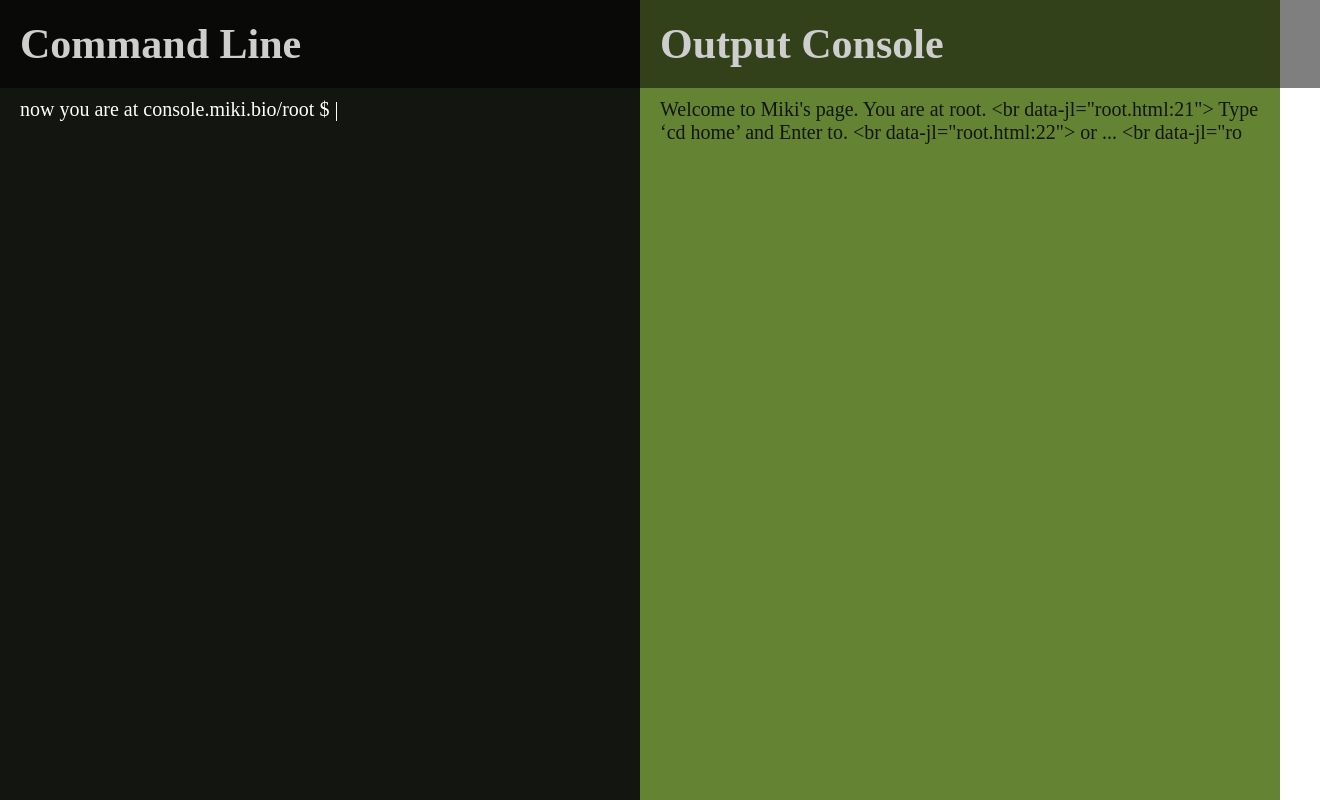
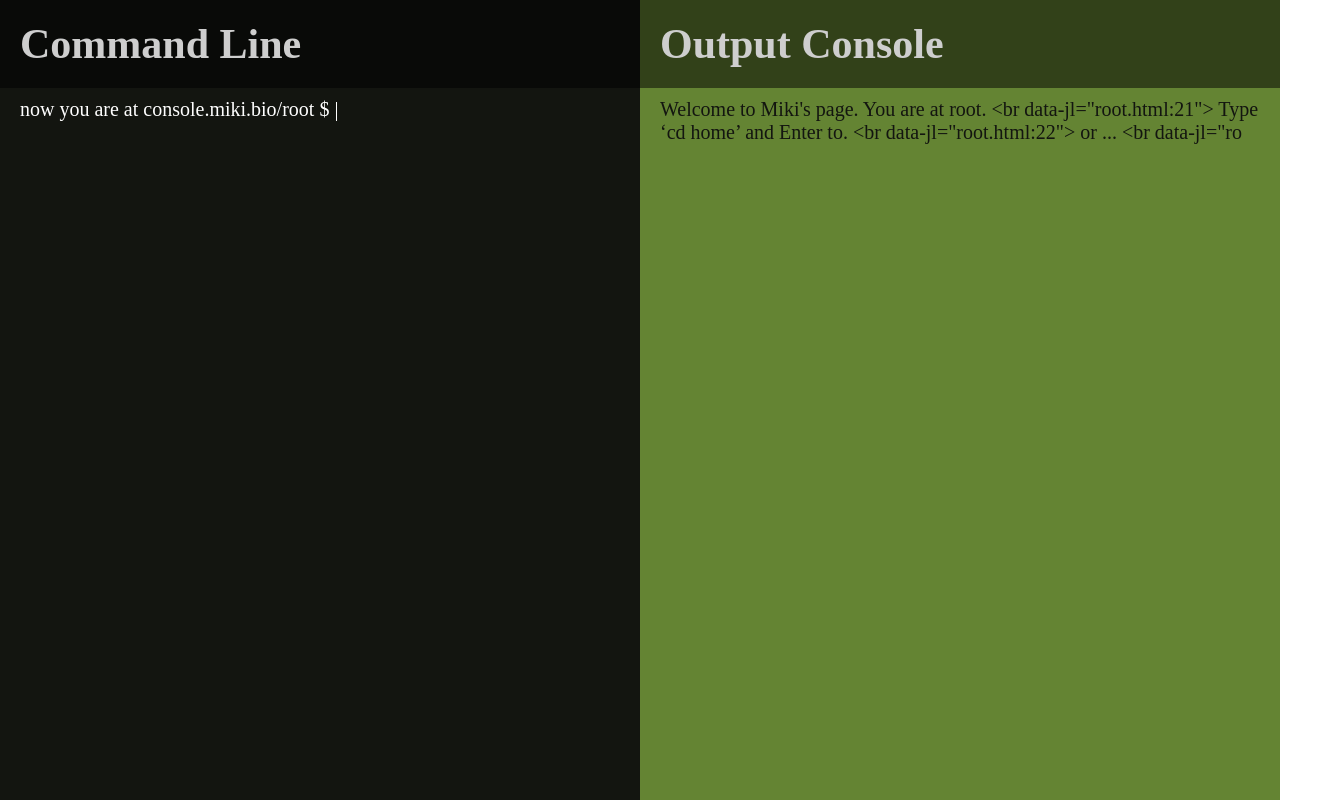
Before and after one commit to math-miki/console-miki-bio, a plain HTML site: page root.html in a window 1280 px wide. Shown: the whole page, 1320 px wide, since content can reach past the window. Drawn offline with Linux system fonts and the light colour scheme.

Commit message:
fix style: h1 width

```diff
--- a/console.css
+++ b/console.css
@@ -19,7 +19,7 @@ body {
 /* h1 tag uses only top of page */
 h1.title {
   background: rgba(0, 0, 0, 0.5);
-  width:100%;
+  width:100%-40px;
   /* height: 82px; */
   margin: 0px;
   padding: 20px;
```
